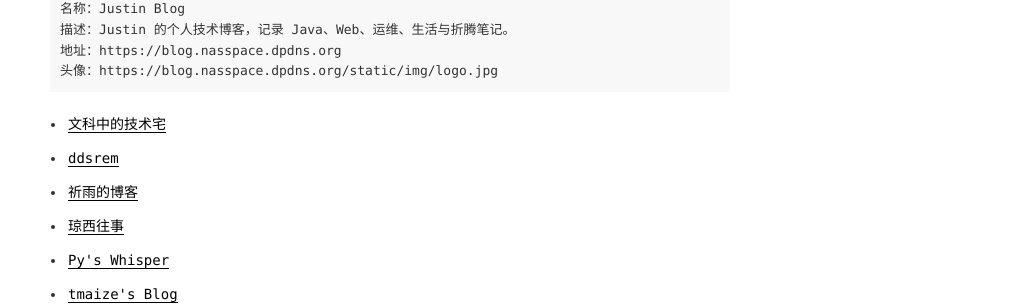
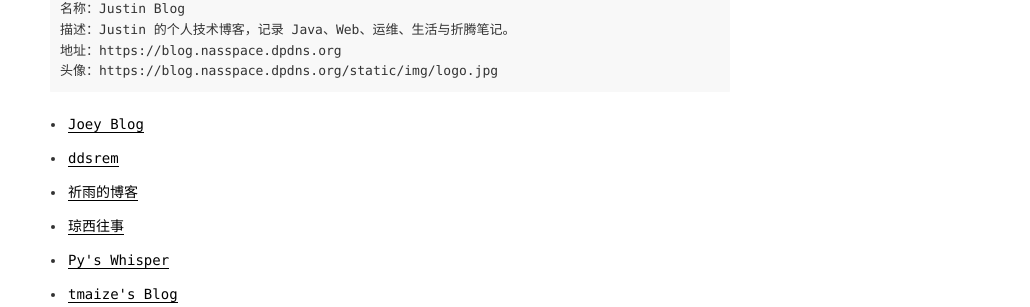
Before and after one commit to JustinHuber/justinhuber.github.io, a Jekyll site: the page built from pages/links.md, in a window 1280 px wide. Shown: the part 251-558 px from the top of the page, without its empty margins (250-1280 px from the left). Built offline with Jekyll 4.4.1, drawn with Linux system fonts in a browser that asks for light colours; comment, search, counter and statistics services are not loaded.

Commit message:
Update blog link from '文科中的技术宅' to 'Joey Blog'

```diff
--- a/_config.yml
+++ b/_config.yml
@@ -81,8 +81,8 @@ defaults:
 
 # Social / links
 links:
-  - title: 文科中的技术宅
-    url: https://www.townwang.com
+  - title: Joey Blog
+    url: https://joeyblog.net/
   - title: ddsrem
     url: https://blog.ddsrem.com/
   - title: 祈雨的博客
```
